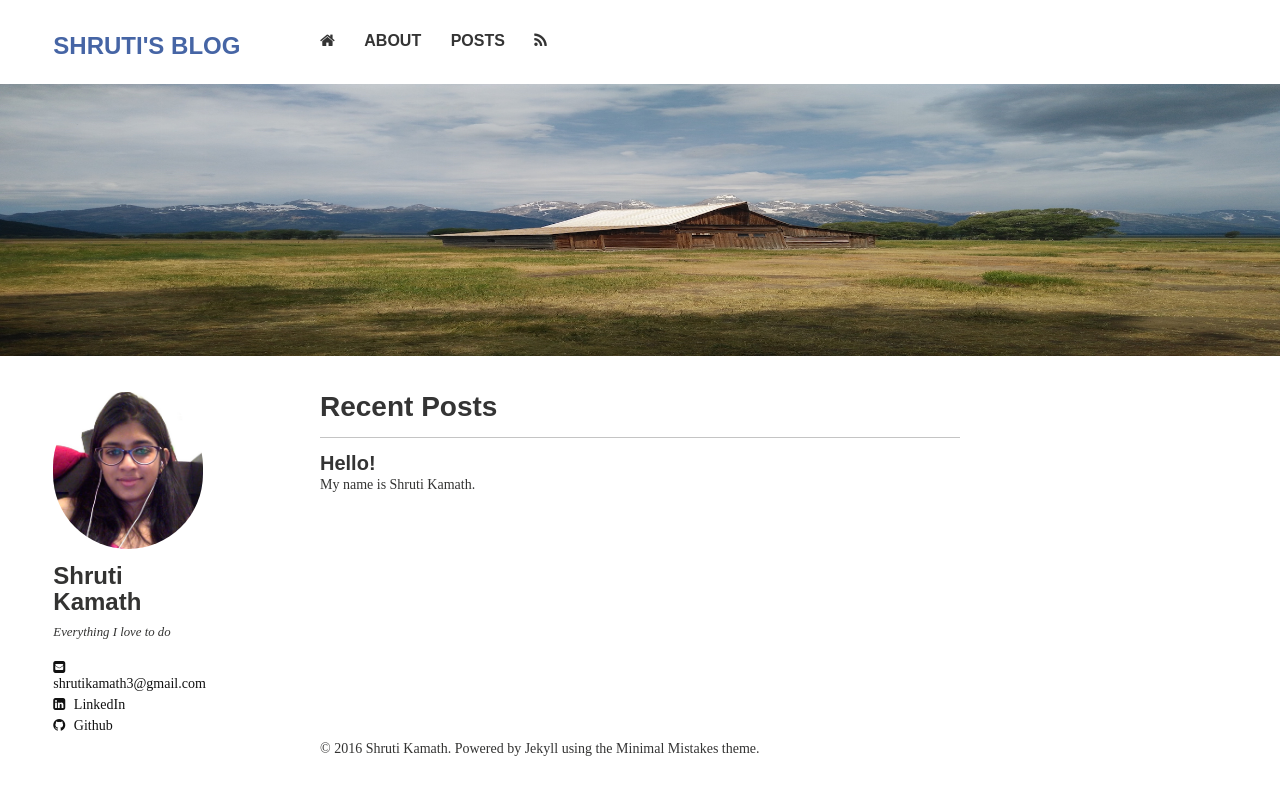
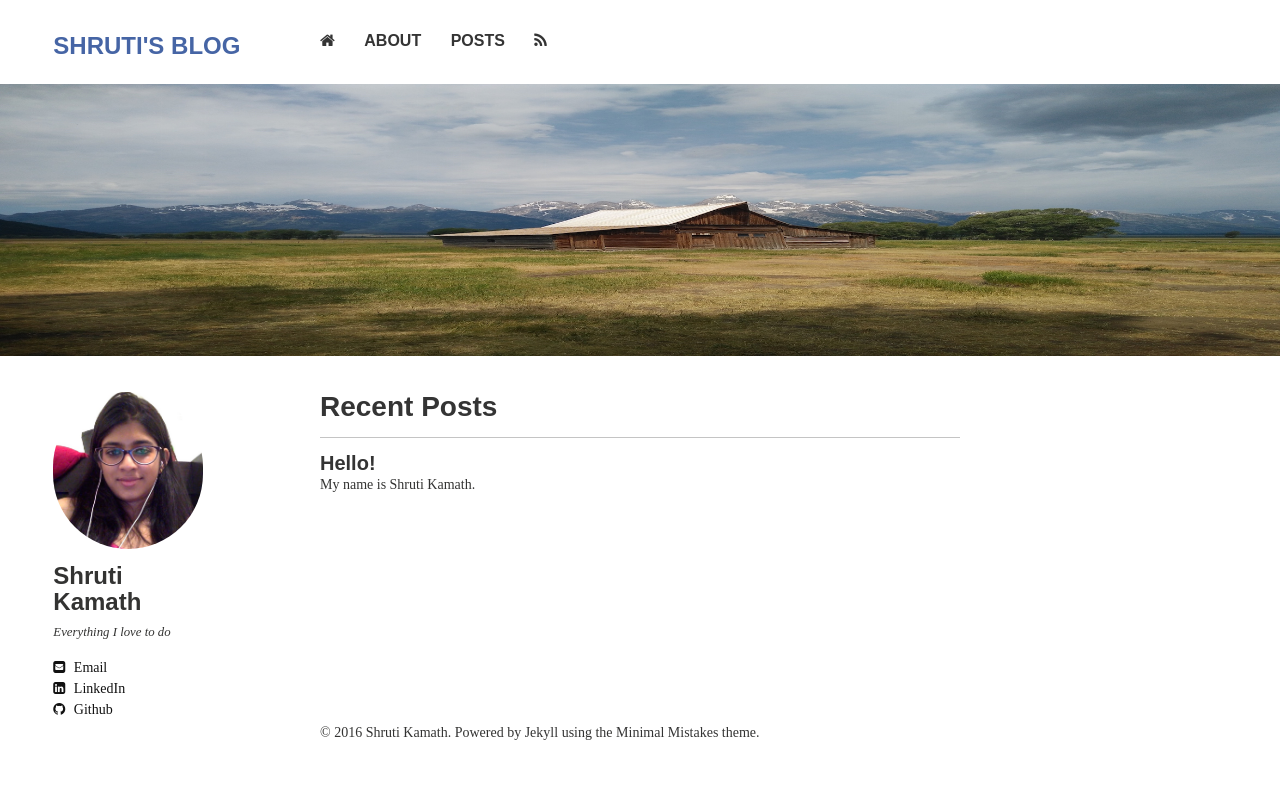
Before and after one commit to kamaths/kamaths.github.io, a Jekyll site: the page built from index.md, in a window 1280 px wide. Shown: the top 795 px of the page. Built offline with Jekyll 4.4.1, drawn with Linux system fonts in a browser that asks for light colours; nearby versions of some CDN libraries; some web fonts are replaced.

Commit message:
Changing email

```diff
--- a/_includes/_author-bio.html
+++ b/_includes/_author-bio.html
@@ -9,7 +9,7 @@
 {% endif %}
 <h3>{{ author.name }}</h3>
 <p>{{ author.bio }}</p>
-{% if author.email %}<a href="mailto:{{ author.email }}" class="author-social" target="_blank"><i class="fa fa-envelope-square"></i> {{ author.email }}</a>{% endif %}
+{% if author.email %}<a href="mailto:{{ author.email }}" class="author-social" target="_blank"><i class="fa fa-envelope-square"></i> Email</a>{% endif %}
 {% if author.twitter %}<a href="http://twitter.com/{{ author.twitter }}" class="author-social" target="_blank"><i class="fa fa-twitter-square"></i> Twitter</a>{% endif %}
 {% if author.facebook %}<a href="http://facebook.com/{{ author.facebook }}" class="author-social" target="_blank"><i class="fa fa-facebook-square"></i> Facebook</a>{% endif %}
 {% if author.google_plus %}<a href="http://plus.google.com/+{{ author.google_plus }}" class="author-social" target="_blank"><i class="fa fa-google-plus-square"></i> Google+</a>{% endif %}
```
